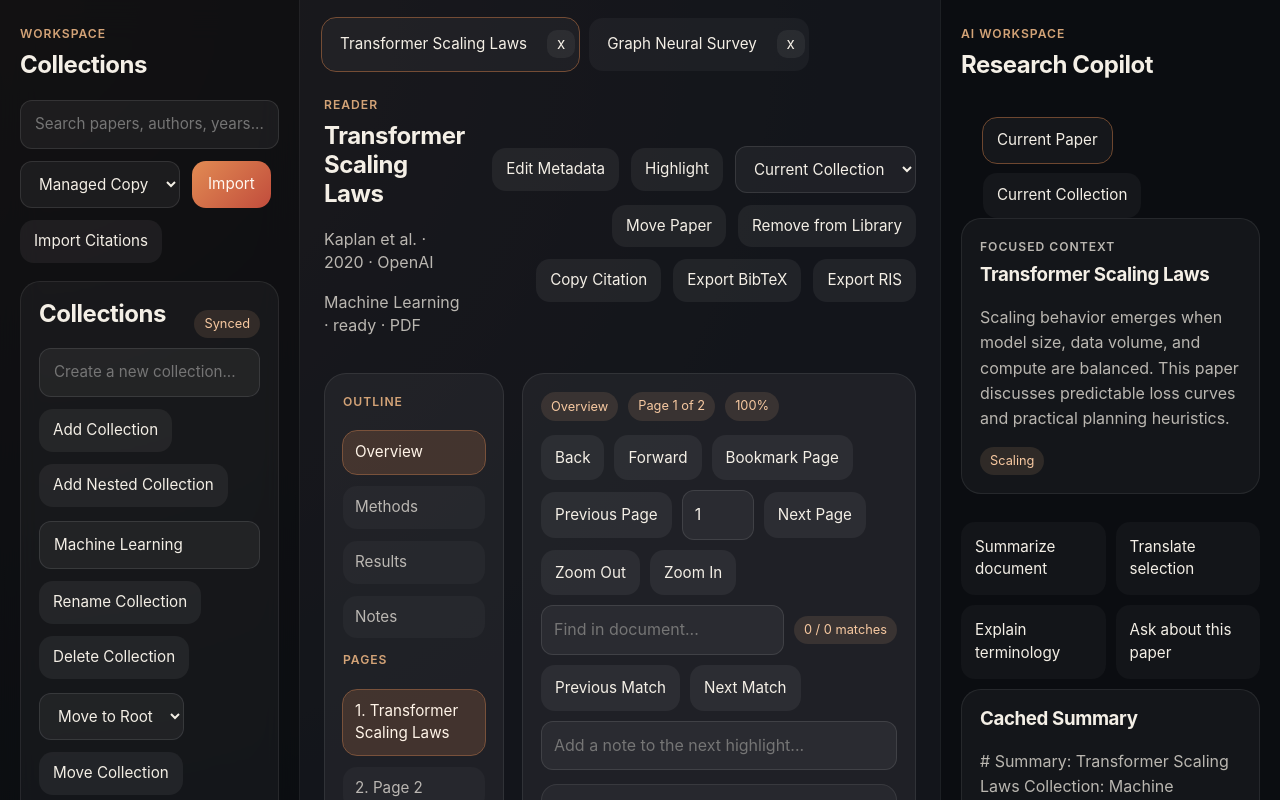
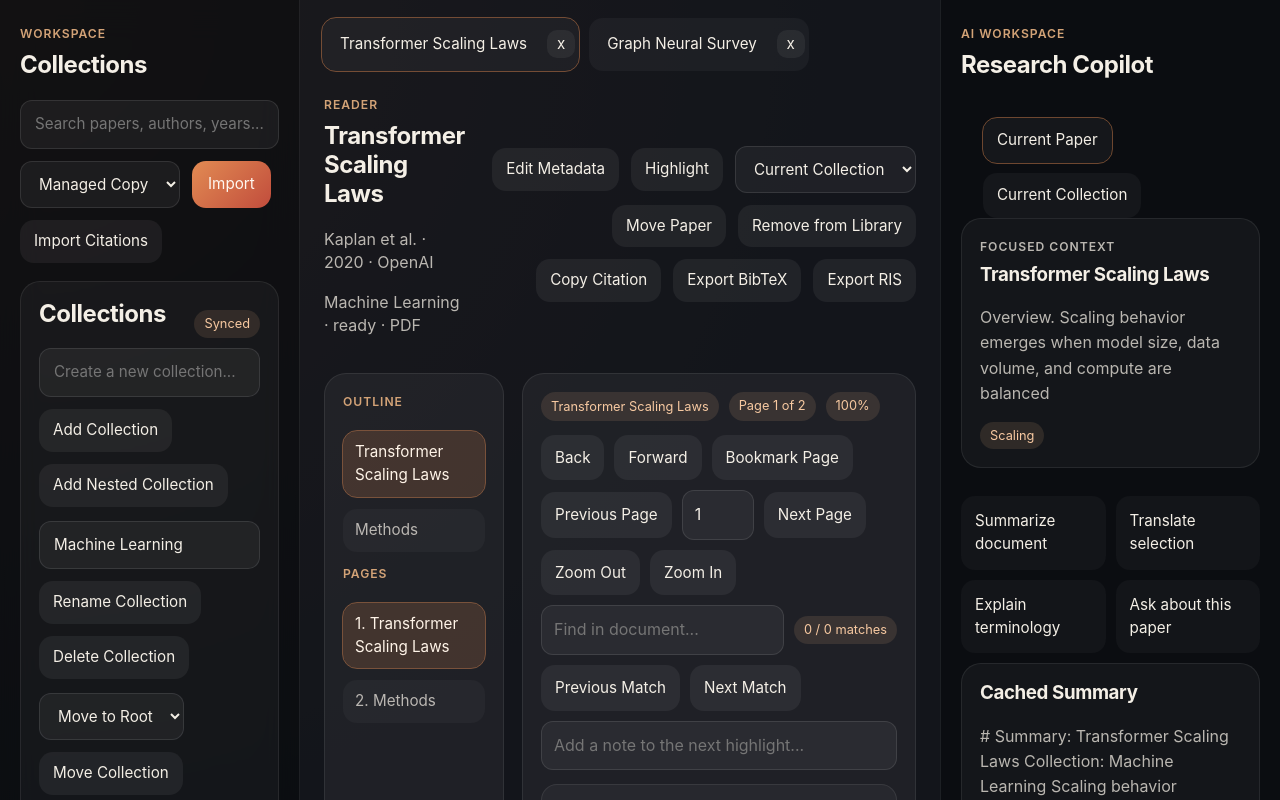
Before and after one commit to Playitcooool/rust-ai-paper-reader, a React (Vite) app: page / in a window 1280 px wide. Shown: the top 800 px of the page. Built offline with nearby package versions, Linux system fonts and the light colour scheme.

Commit message:
feat: add structured reader outline navigation

```diff
--- a/src/App.tsx
+++ b/src/App.tsx
@@ -16,13 +16,17 @@ import type {
 } from "./lib/contracts";
 
 type AiPanelMode = "paper" | "collection";
-type ReaderSection = "Overview" | "Methods" | "Results" | "Notes";
+type ReaderSection = string;
 type ItemSort = "recent" | "title" | "year_desc";
 type AttachmentFilter = "all" | "ready" | "missing" | "citation_only";
 type ReaderPage = {
   title: string;
   html: string;
   text: string;
+};
+type ReaderOutlineEntry = {
+  label: string;
+  page: number;
 };
 type ReaderSessionState = {
   page: number;
@@ -52,14 +56,13 @@ const collectionActions = [
   { label: "Generate Review Draft", kind: "collection.review_draft" },
 ];
 
-const readerSections: ReaderSection[] = ["Overview", "Methods", "Results", "Notes"];
 const defaultReaderSession = (): ReaderSessionState => ({
   page: 0,
   pageInput: "1",
   zoom: 100,
   searchQuery: "",
   matchIndex: 0,
-  section: "Overview",
+  section: "Document",
   annotationFilter: "all",
   anchor: null,
   history: [0],
@@ -149,6 +152,15 @@ const readerPagesFromView = (view: ReaderView | null): ReaderPage[] => {
 
   return pages;
 };
+
+const readerOutlineFromPages = (pages: ReaderPage[]): ReaderOutlineEntry[] =>
+  pages
+    .map((page, index) => ({ label: page.title.trim(), page: index }))
+    .filter((entry, index, all) => {
+      if (entry.label.length === 0) return false;
+      if (/^Page \d+$/i.test(entry.label)) return false;
+      return all.findIndex((candidate) => candidate.label === entry.label) === index;
+    });
 
 const highlightReaderHtml = (html: string | null | undefined, query: string) => {
   if (!html) return "<article><p>No reader view available yet.</p></article>";
@@ -598,6 +610,7 @@ export default function App() {
     [attachmentFilter, itemSort, items],
   );
   const readerPages = useMemo(() => readerPagesFromView(readerView), [readerView]);
+  const readerOutline = useMemo(() => readerOutlineFromPages(readerPages), [readerPages]);
   const readerMatches = useMemo(() => {
     const query = readerSearchQuery.trim().toLowerCase();
     if (query.length === 0) return [];
@@ -631,6 +644,15 @@ export default function App() {
       ),
     [currentReaderPage?.html, readerSearchQuery, readerView?.normalized_html],
   );
+
+  useEffect(() => {
+    if (readerOutline.length === 0) return;
+    const currentOutlineLabel =
+      readerOutline.find((entry) => entry.page === activeReaderPage)?.label ?? readerOutline[0].label;
+    if (activeReaderSection !== currentOutlineLabel) {
+      setActiveReaderSection(currentOutlineLabel);
+    }
+  }, [activeReaderPage, activeReaderSection, readerOutline]);
 
   useEffect(() => {
     setActivePaperId((current) =>
@@ -1226,6 +1248,10 @@ export default function App() {
   }
 
   function handleReaderSectionChange(section: ReaderSection) {
+    const matchingEntry = readerOutline.find((entry) => entry.label === section);
+    if (matchingEntry) {
+      setReaderPage(matchingEntry.page);
+    }
     setActiveReaderSection(section);
     setActiveAnchor(null);
     updateReaderSession({ section, anchor: null });
@@ -1879,19 +1905,32 @@ export default function App() {
           <div className="reader-surface">
             <div className="reader-outline">
               <p className="eyebrow">Outline</p>
-              {readerSections.map((section) => (
+              {readerOutline.length > 0 ? (
+                readerOutline.map((section) => (
+                  <button
+                    key={section.label}
+                    aria-pressed={activeReaderSection === section.label}
+                    className={`outline-link ${
+                      activeReaderSection === section.label ? "outline-link-active" : ""
+                    }`}
+                    type="button"
+                    onClick={() => handleReaderSectionChange(section.label)}
+                  >
+                    {section.label}
+                  </button>
+                ))
+              ) : (
                 <button
-                  key={section}
-                  aria-pressed={activeReaderSection === section}
+                  aria-pressed={activeReaderSection === "Document"}
                   className={`outline-link ${
-                    activeReaderSection === section ? "outline-link-active" : ""
+                    activeReaderSection === "Document" ? "outline-link-active" : ""
                   }`}
                   type="button"
-                  onClick={() => handleReaderSectionChange(section)}
+                  onClick={() => handleReaderSectionChange("Document")}
                 >
-                  {section}
+                  Document
                 </button>
-              ))}
+              )}
               {readerPages.length > 0 ? (
                 <>
                   <p className="eyebrow">Pages</p>
--- a/src/lib/mockApi.ts
+++ b/src/lib/mockApi.ts
@@ -47,9 +47,9 @@ const initialState = (): MockState => ({
       doi: "10.1000/scaling-laws",
       tags: [],
       plainText:
-        "Scaling behavior emerges when model size, data volume, and compute are balanced. This paper discusses predictable loss curves and practical planning heuristics.",
+        "Overview. Scaling behavior emerges when model size, data volume, and compute are balanced. Methods. This paper discusses predictable loss curves and practical planning heuristics.",
       normalizedHtml:
-        "<article><h1>Transformer Scaling Laws</h1><p>Scaling behavior emerges when model size, data volume, and compute are balanced.</p><p>This paper discusses predictable loss curves and practical planning heuristics.</p></article>",
+        "<article><h1>Transformer Scaling Laws</h1><p>Scaling behavior emerges when model size, data volume, and compute are balanced.</p><h2>Methods</h2><p>This paper discusses predictable loss curves and practical planning heuristics.</p></article>",
     },
     {
       id: 2,
```
